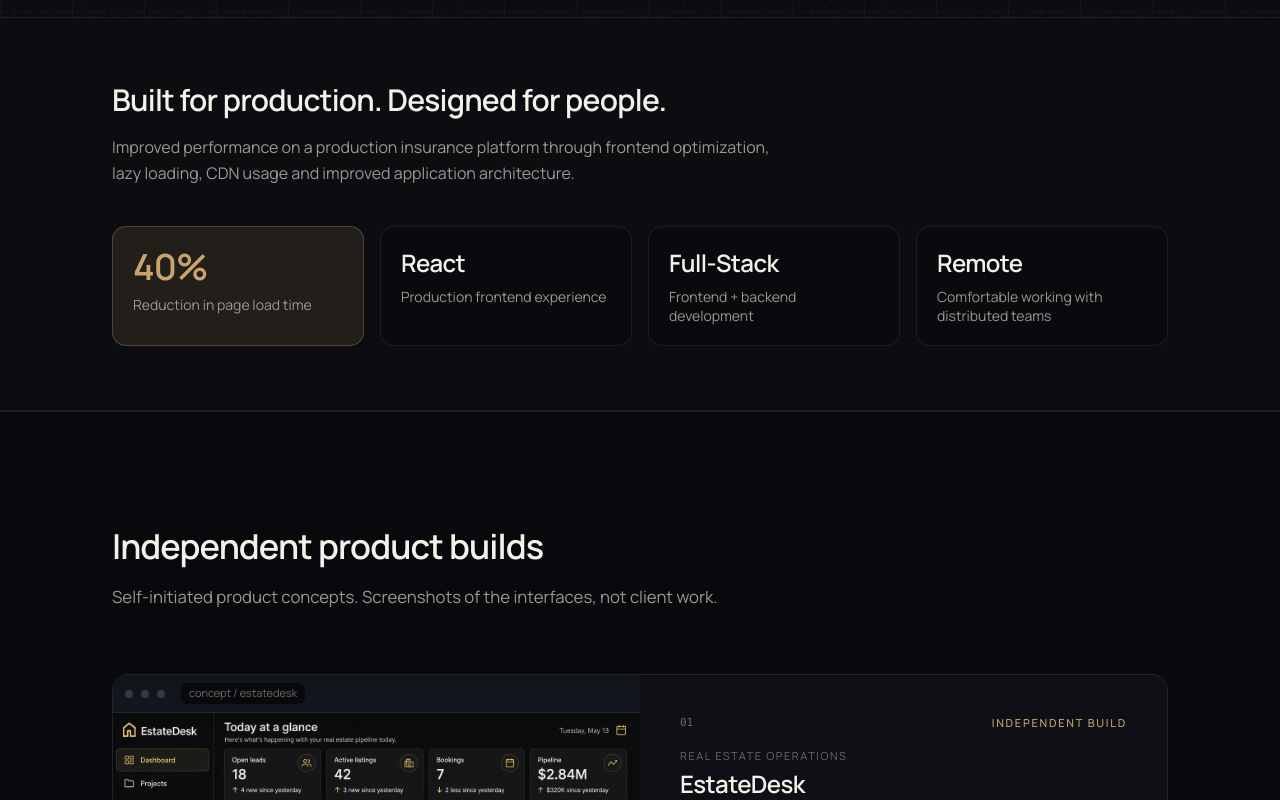
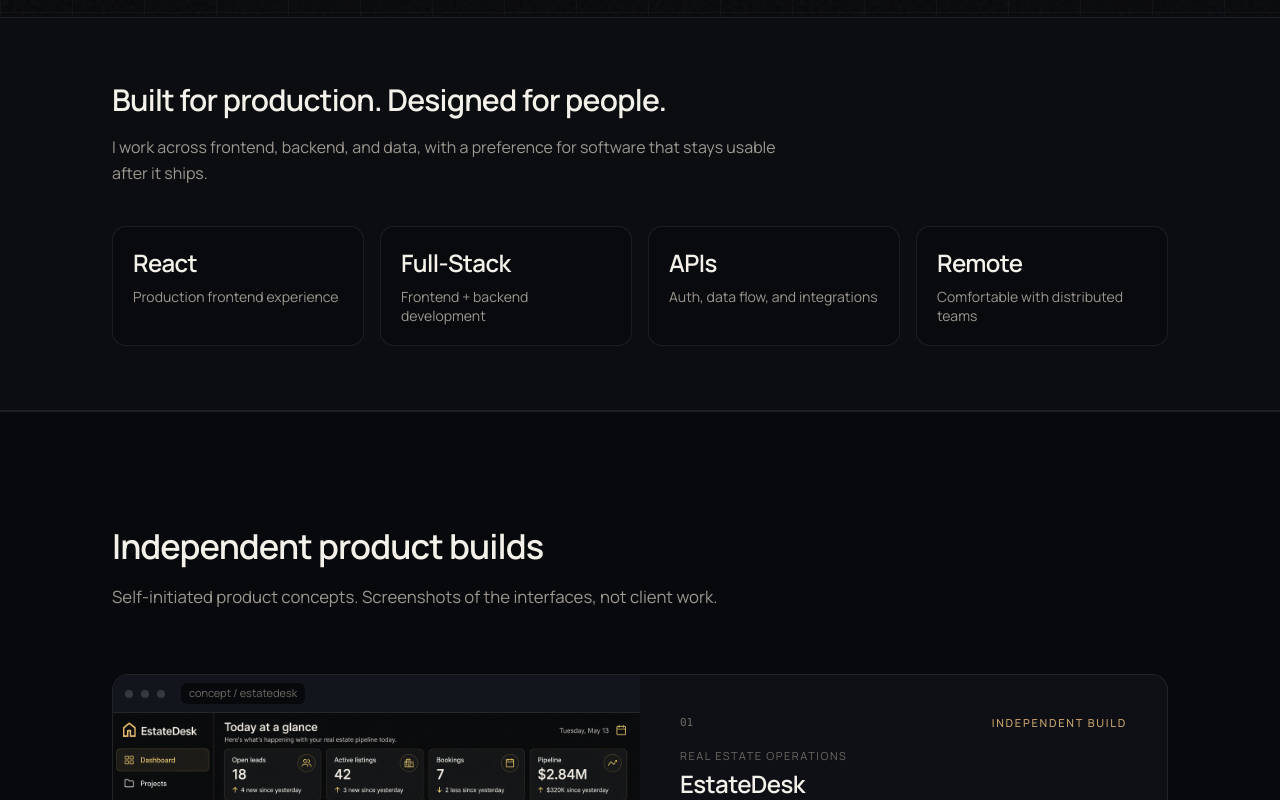
Before and after one commit to rutviksarkate/Portfolio, a React (Vite) app: page / in a window 1280 px wide. Shown: the part 780-1580 px from the top of the page. Built offline with nearby package versions, Linux system fonts and the light colour scheme; no server answers.

Commit message:
Update portfolio links and descriptions for accuracy. Change LinkedIn URL and refine supporting text in the proof section. Adjust experience highlights for clarity and remove specific achievement details.

```diff
--- a/src/data/portfolio.js
+++ b/src/data/portfolio.js
@@ -17,7 +17,7 @@ export const site = {
    * Replace these with your real profile URLs.
    */
   github: 'https://github.com/rutviksarkate',
-  linkedin: 'https://www.linkedin.com/in/rutviksarkate',
+  linkedin: 'https://www.linkedin.com/in/rutvik-sarkate-364927214/',
 
   resume: {
     href: '/Rutvik-Sarkate-Resume.pdf',
@@ -95,12 +95,12 @@ export const site = {
 export const proof = {
   title: 'Built for production. Designed for people.',
   supporting:
-    'Improved performance on a production insurance platform through frontend optimization, lazy loading, CDN usage and improved application architecture.',
+    'I work across frontend, backend, and data, with a preference for software that stays usable after it ships.',
   items: [
-    { value: '40%', label: 'Reduction in page load time', featured: true },
-    { value: 'React', label: 'Production frontend experience', featured: false },
-    { value: 'Full-Stack', label: 'Frontend + backend development', featured: false },
-    { value: 'Remote', label: 'Comfortable working with distributed teams', featured: false },
+    { value: 'React', label: 'Production frontend experience' },
+    { value: 'Full-Stack', label: 'Frontend + backend development' },
+    { value: 'APIs', label: 'Auth, data flow, and integrations' },
+    { value: 'Remote', label: 'Comfortable with distributed teams' },
   ],
 }
 
@@ -126,11 +126,9 @@ export const experience = [
     current: false,
     highlights: [
       'Built production frontend for a life-insurance web platform using JavaScript, React, Redux, React Router, HTML, CSS, and Ant Design.',
-      'Worked on application performance, data flow, lazy loading, and CDN-backed frontend delivery.',
+      'Worked on application performance, data flow, lazy loading, and CDN-backed frontend delivery, including a reduction in page load time.',
       'Collaborated with cross-functional teams on responsive, user-friendly interfaces in an agile sprint environment.',
     ],
-    achievement:
-      'Reduced page load time by approximately 40% through optimized coding practices, React architecture, lazy loading, and CDN usage.',
   },
   {
     id: 'smartsa',
```
